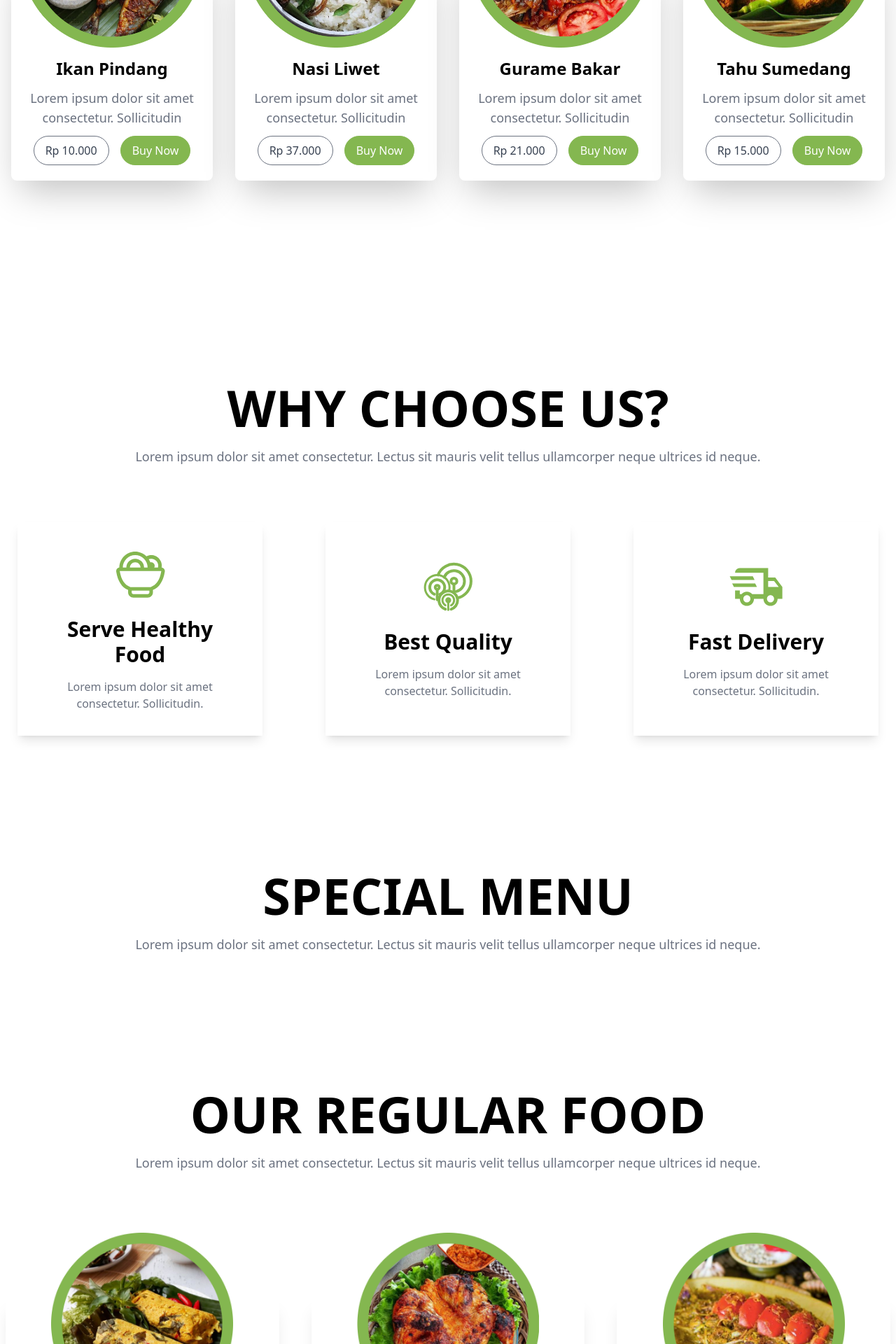
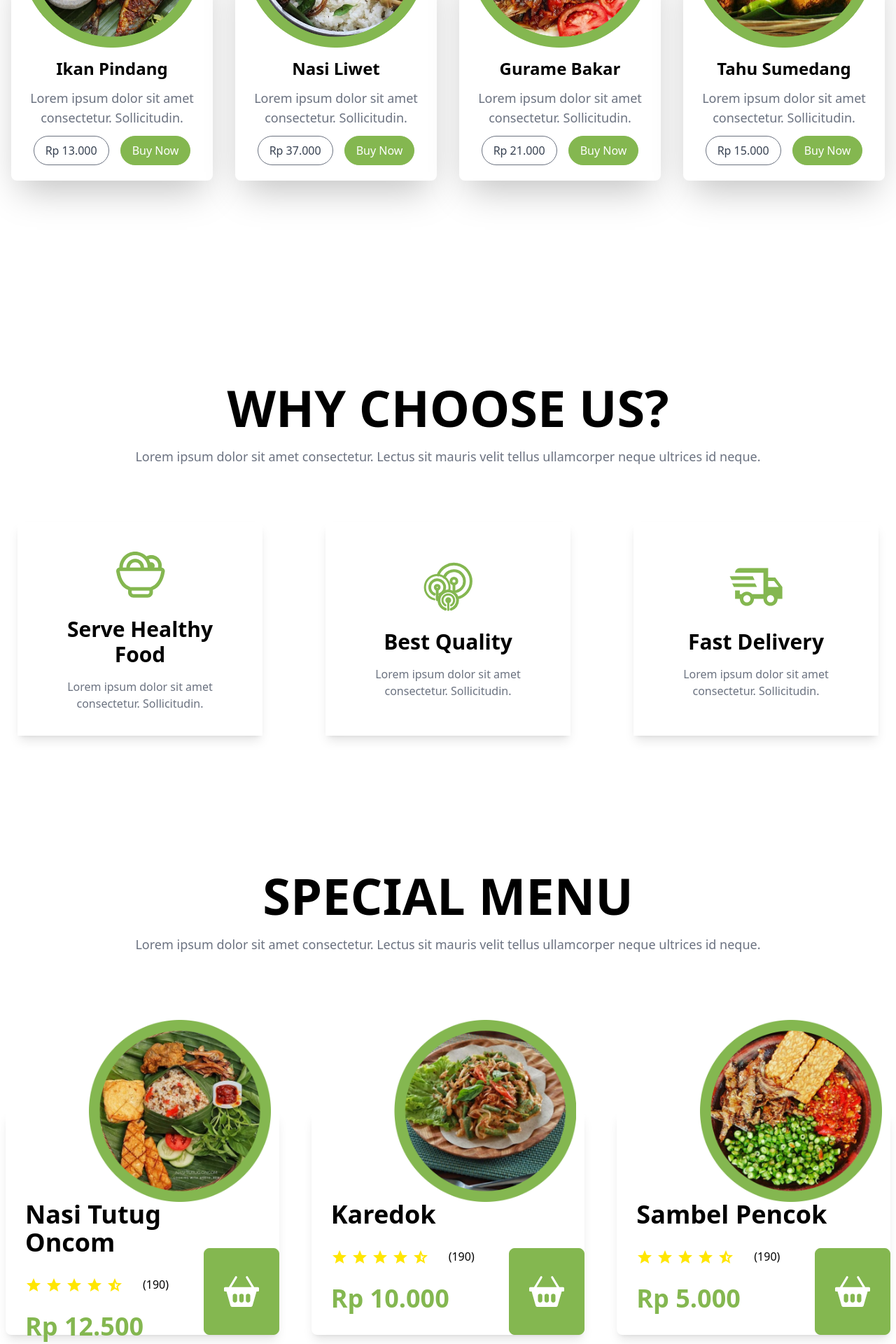
Before and after one commit to raflimaulanayh/landing-page-foodid, a Next.js app: page / in a window 1280 px wide. Shown: the part 1060-2980 px from the top of the page at 70% size. Built offline with nearby package versions, Linux system fonts and the light colour scheme.

Commit message:
Siap Deploy

```diff
--- a/components/CardsSpecial.jsx
+++ b/components/CardsSpecial.jsx
@@ -2,44 +2,30 @@ import React from "react";
 import Image from "next/image";
 import Link from "next/link";
 import { BsFillBasket2Fill } from "react-icons/bs";
-import { dataSpecialMenu } from "./data/data";
-import { Swiper, SwiperSlide } from "swiper/react";
-import { Pagination } from "swiper";
-import "swiper/css";
-import "swiper/css/pagination";
 
-const CardsSpecial = () => {
+const CardsSpecial = ({
+  imgSpecialMenu,
+  titleSpecialMenu,
+  hargaSpecialMenu,
+  imgRating,
+}) => {
   return (
-    <>
-      <Swiper
-        modules={[Pagination]}
-        spaceBetween={20}
-        slidesPerView={1}
-        pagination={{ clickable: true }}
-        onSwiper={(swiper) => console.log(swiper)}
-        onSlideChange={() => console.log("slide change")}
-      >
-        <SwiperSlide>
-          {dataSpecialMenu.map((item, index) => (
-            <div
-              key={index}
-              className="py-36 px-5 md:px-10 lg:px-2 flex items-center"
-            >
+    <div className="py-36 px-5 md:px-10 lg:px-2 flex items-center">
       <Image
-                src={item.image}
-                alt={item.name}
+        src={imgSpecialMenu}
+        alt=""
         width={260}
         height={260}
         className="absolute mb-80 right-0 mr-5"
       />
       <div className="w-full h-[320px] bg-white shadow-lg rounded-lg flex flex-col px-5 lg:px-10 xl:px-0">
         <h2 className=" text-black text-2xl sm:text-4xl font-bold mt-36 lg:mt-10 xl:mt-32 mr-10 sm:ml-7">
-                  {item.name}
+          {titleSpecialMenu}
         </h2>
         <div className="flex items-center mt-5 sm:mt-0">
           <Image
-                    src="/assets/star-rating.svg"
-                    alt="Rating Food"
+            src={imgRating}
+            alt={titleSpecialMenu}
             width={140}
             height={140}
             className="sm:m-7 mr-2"
@@ -49,7 +35,7 @@ const CardsSpecial = () => {
         <div className="flex justify-between">
           <div className="sm:ml-7 mt-5 sm:mt-0">
             <p className="text-[#84B750] font-semibold text-2xl sm:text-4xl">
-                      Rp {item.price}
+              Rp {hargaSpecialMenu}
             </p>
             <Link href="/">
               <div className="px-5 py-7 sm:px-7 sm:py-9 rounded-lg border border-[#84B750] bg-[#84B750] text-white absolute right-4 sm:right-6 lg:right-2 bottom-36">
@@ -60,10 +46,6 @@ const CardsSpecial = () => {
         </div>
       </div>
     </div>
-          ))}
-        </SwiperSlide>
-      </Swiper>
-    </>
   );
 };
 
--- a/components/data/data.js
+++ b/components/data/data.js
@@ -1,69 +1,26 @@
 export const dataFavoriteFoods = [
   {
-    id: 1,
+    image: "/assets/ikan-pindang.png",
     name: "Ikan Pindang",
-    description: "Lorem ipsum dolor sit amet consectetur. Sollicitudin",
-    image: "/assets/ikan-pindang.png",
-    price: "10.000",
+    description: "Lorem ipsum dolor sit amet consectetur. Sollicitudin.",
+    price: "13.000",
   },
   {
-    id: 2,
+    image: "/assets/nasi-liwet.png",
     name: "Nasi Liwet",
-    description: "Lorem ipsum dolor sit amet consectetur. Sollicitudin",
-    image: "/assets/nasi-liwet.png",
+    description: "Lorem ipsum dolor sit amet consectetur. Sollicitudin.",
     price: "37.000",
   },
   {
-    id: 3,
+    image: "/assets/gurame-bakar.png",
     name: "Gurame Bakar",
-    description: "Lorem ipsum dolor sit amet consectetur. Sollicitudin",
-    image: "/assets/gurame-bakar.png",
+    description: "Lorem ipsum dolor sit amet consectetur. Sollicitudin.",
     price: "21.000",
   },
   {
-    id: 4,
+    image: "/assets/tahu-sumedang.png",
     name: "Tahu Sumedang",
-    description: "Lorem ipsum dolor sit amet consectetur. Sollicitudin",
-    image: "/assets/tahu-sumedang.png",
+    description: "Lorem ipsum dolor sit amet consectetur. Sollicitudin.",
     price: "15.000",
   },
 ];
-
-export const dataSpecialMenu = [
-  {
-    id: 1,
-    name: "Nasi Tutug Oncom",
-    image: "/assets/tutug-oncom.png",
-    price: "12.500",
-  },
-  {
-    id: 2,
-    name: "Karedok",
-    image: "/assets/karedok.png",
-    price: "10.000",
-  },
-  {
-    id: 3,
-    name: "Sambel Pencok",
-    image: "/assets/sambel-pencok.png",
-    price: "5.000",
-  },
-  {
-    id: 4,
-    name: "Nasi Liwet",
-    image: "/assets/nasi-liwet.png",
-    price: "37.000",
-  },
-  {
-    id: 5,
-    name: "Gurame Bakar",
-    image: "/assets/gurame-bakar.png",
-    price: "21.000",
-  },
-  {
-    id: 6,
-    name: "Tahu Sumedang",
-    image: "/assets/tahu-sumedang.png",
-    price: "15.000",
-  },
-];
--- a/sections/Footer.jsx
+++ b/sections/Footer.jsx
@@ -45,7 +45,7 @@ const Footer = () => {
               />
               <button
                 type="submit"
-                className="my-7 mr-36 bg-[#84B750] hover:bg-opacity-80 py-3 px-4 rounded-lg border-0 text-white font-semibold text-lg"
+                className="cursor-pointer my-7 mr-36 bg-[#84B750] hover:bg-opacity-80 py-3 px-4 rounded-lg border-0 text-white font-semibold text-lg"
               >
                 Subscribe
               </button>
--- a/sections/RegularFoods.jsx
+++ b/sections/RegularFoods.jsx
@@ -47,18 +47,10 @@ const RegularFoods = () => {
           </SwiperSlide>
           <SwiperSlide>
             <CardsRegularFoods
-              imgFoodsFavorite="/assets/tahu-sumedang.png"
-              titleFavoriteFoods="Tahu Sumedang"
-              descFavoriteFoods="Lorem ipsum dolor sit amet consectetur. Sollicitudin"
-              hargaFavoriteFoods="Rp 15.000"
-            />
-          </SwiperSlide>
-          <SwiperSlide>
-            <CardsRegularFoods
               imgFoodsFavorite="/assets/kue-awug.png"
               titleFavoriteFoods="Kue Awug"
               descFavoriteFoods="Lorem ipsum dolor sit amet consectetur. Sollicitudin"
-              hargaFavoriteFoods="Rp 37.000"
+              hargaFavoriteFoods="Rp 10.000"
             />
           </SwiperSlide>
           <SwiperSlide>
@@ -66,7 +58,7 @@ const RegularFoods = () => {
               imgFoodsFavorite="/assets/cilok.png"
               titleFavoriteFoods="Cilok Edun"
               descFavoriteFoods="Lorem ipsum dolor sit amet consectetur. Sollicitudin"
-              hargaFavoriteFoods="Rp 37.000"
+              hargaFavoriteFoods="Rp 7.000"
             />
           </SwiperSlide>
         </Swiper>
@@ -93,7 +85,7 @@ const RegularFoods = () => {
               imgFoodsFavorite="/assets/kue-awug.png"
               titleFavoriteFoods="Kue Awug"
               descFavoriteFoods="Lorem ipsum dolor sit amet consectetur. Sollicitudin"
-              hargaFavoriteFoods="Rp 37.000"
+              hargaFavoriteFoods="Rp 10.000"
             />
           </SwiperSlide>
           <SwiperSlide>
@@ -101,23 +93,23 @@ const RegularFoods = () => {
               imgFoodsFavorite="/assets/cilok.png"
               titleFavoriteFoods="Cilok Edun"
               descFavoriteFoods="Lorem ipsum dolor sit amet consectetur. Sollicitudin"
-              hargaFavoriteFoods="Rp 37.000"
+              hargaFavoriteFoods="Rp 7.000"
             />
           </SwiperSlide>
           <SwiperSlide>
             <CardsRegularFoods
-              imgFoodsFavorite="/assets/nasi-liwet.png"
-              titleFavoriteFoods="Nasi Liwet"
-              descFavoriteFoods="Lorem ipsum dolor sit amet consectetur. Sollicitudin"
-              hargaFavoriteFoods="Rp 37.000"
+              imgFoodsFavorite="/assets/ikan-pindang.png"
+              titleFavoriteFoods="Mantan"
+              descFavoriteFoods="Menu Special"
+              hargaFavoriteFoods="Rp 9.999"
             />
           </SwiperSlide>
           <SwiperSlide>
             <CardsRegularFoods
-              imgFoodsFavorite="/assets/nasi-liwet.png"
-              titleFavoriteFoods="Nasi Liwet"
+              imgFoodsFavorite="/assets/Karedok.png"
+              titleFavoriteFoods="Karedok"
               descFavoriteFoods="Lorem ipsum dolor sit amet consectetur. Sollicitudin"
-              hargaFavoriteFoods="Rp 37.000"
+              hargaFavoriteFoods="Rp 10.000"
             />
           </SwiperSlide>
         </Swiper>
@@ -157,10 +149,10 @@ const RegularFoods = () => {
           </SwiperSlide>
           <SwiperSlide>
             <CardsRegularFoods
-              imgFoodsFavorite="/assets/nasi-liwet.png"
-              titleFavoriteFoods="Nasi Liwet"
+              imgFoodsFavorite="/assets/sambel-pencok.png"
+              titleFavoriteFoods="Sambel Pencok"
               descFavoriteFoods="Lorem ipsum dolor sit amet consectetur. Sollicitudin"
-              hargaFavoriteFoods="Rp 37.000"
+              hargaFavoriteFoods="Rp 5.000"
             />
           </SwiperSlide>
           <SwiperSlide>
@@ -173,10 +165,10 @@ const RegularFoods = () => {
           </SwiperSlide>
           <SwiperSlide>
             <CardsRegularFoods
-              imgFoodsFavorite="/assets/nasi-liwet.png"
-              titleFavoriteFoods="Nasi Liwet"
+              imgFoodsFavorite="/assets/tutug-oncom.png"
+              titleFavoriteFoods="Nasi Tutug Oncom"
               descFavoriteFoods="Lorem ipsum dolor sit amet consectetur. Sollicitudin"
-              hargaFavoriteFoods="Rp 37.000"
+              hargaFavoriteFoods="Rp 12.500"
             />
           </SwiperSlide>
         </Swiper>
@@ -203,7 +195,7 @@ const RegularFoods = () => {
               imgFoodsFavorite="/assets/kue-awug.png"
               titleFavoriteFoods="Kue Awug"
               descFavoriteFoods="Lorem ipsum dolor sit amet consectetur. Sollicitudin"
-              hargaFavoriteFoods="Rp 37.000"
+              hargaFavoriteFoods="Rp 10.000"
             />
           </SwiperSlide>
           <SwiperSlide>
@@ -211,7 +203,7 @@ const RegularFoods = () => {
               imgFoodsFavorite="/assets/cilok.png"
               titleFavoriteFoods="Cilok Edun"
               descFavoriteFoods="Lorem ipsum dolor sit amet consectetur. Sollicitudin"
-              hargaFavoriteFoods="Rp 37.000"
+              hargaFavoriteFoods="Rp 7.000"
             />
           </SwiperSlide>
           <SwiperSlide>
@@ -224,18 +216,18 @@ const RegularFoods = () => {
           </SwiperSlide>
           <SwiperSlide>
             <CardsRegularFoods
-              imgFoodsFavorite="/assets/nasi-liwet.png"
-              titleFavoriteFoods="Nasi Liwet"
+              imgFoodsFavorite="/assets/ikan-pindang.png"
+              titleFavoriteFoods="Ikan Pindang"
               descFavoriteFoods="Lorem ipsum dolor sit amet consectetur. Sollicitudin"
-              hargaFavoriteFoods="Rp 37.000"
+              hargaFavoriteFoods="Rp 13.000"
             />
           </SwiperSlide>
           <SwiperSlide>
             <CardsRegularFoods
-              imgFoodsFavorite="/assets/nasi-liwet.png"
-              titleFavoriteFoods="Nasi Liwet"
+              imgFoodsFavorite="/assets/tahu-sumedang.png"
+              titleFavoriteFoods="Tahu Sumedang"
               descFavoriteFoods="Lorem ipsum dolor sit amet consectetur. Sollicitudin"
-              hargaFavoriteFoods="Rp 37.000"
+              hargaFavoriteFoods="Rp 15.000"
             />
           </SwiperSlide>
         </Swiper>
--- a/sections/SpecialMenu.jsx
+++ b/sections/SpecialMenu.jsx
@@ -1,5 +1,8 @@
 import React from "react";
-
+import { Pagination } from "swiper";
+import { Swiper, SwiperSlide } from "swiper/react";
+import "swiper/css";
+import "swiper/css/pagination";
 import CardsSpecial from "@/components/CardsSpecial";
 import TitleSection from "@/components/TitleSection";
 
@@ -10,10 +13,66 @@ const SpecialMenu = () => {
         <TitleSection title="SPECIAL MENU" />
       </div>
       <div className="xl:hidden flex flex-wrap justify-center">
-        <CardsSpecial />
+        <Swiper
+          modules={[Pagination]}
+          spaceBetween={20}
+          slidesPerView={1}
+          pagination={{ clickable: true }}
+          onSwiper={(swiper) => console.log(swiper)}
+          onSlideChange={() => console.log("slide change")}
+        >
+          <SwiperSlide>
+            <CardsSpecial
+              imgSpecialMenu="/assets/tutug-oncom.png"
+              titleSpecialMenu="Nasi Tutug Oncom"
+              imgRating="/assets/star-rating.svg"
+              hargaSpecialMenu="12.500"
+            />
+          </SwiperSlide>
+          <SwiperSlide>
+            <CardsSpecial
+              imgSpecialMenu="/assets/karedok.png"
+              titleSpecialMenu="Karedok"
+              imgRating="/assets/star-rating.svg"
+              hargaSpecialMenu="10.000"
+            />
+          </SwiperSlide>
+          <SwiperSlide>
+            <CardsSpecial
+              imgSpecialMenu="/assets/sambel-pencok.png"
+              titleSpecialMenu="Sambel Pencok"
+              imgRating="/assets/star-rating.svg"
+              hargaSpecialMenu="5.000"
+            />
+          </SwiperSlide>
+          <SwiperSlide>
+            <CardsSpecial
+              imgSpecialMenu="/assets/nasi-liwet.png"
+              titleSpecialMenu="Nasi Liwet"
+              imgRating="/assets/star-rating.svg"
+              hargaSpecialMenu="37.000"
+            />
+          </SwiperSlide>
+          <SwiperSlide>
+            <CardsSpecial
+              imgSpecialMenu="/assets/gurame-bakar.png"
+              titleSpecialMenu="Gurame Bakar"
+              imgRating="/assets/star-rating.svg"
+              hargaSpecialMenu="21.000"
+            />
+          </SwiperSlide>
+          <SwiperSlide>
+            <CardsSpecial
+              imgSpecialMenu="/assets/tahu-sumedang.png"
+              titleSpecialMenu="Tahu Sumedang"
+              imgRating="/assets/star-rating.svg"
+              hargaSpecialMenu="15.000"
+            />
+          </SwiperSlide>
+        </Swiper>
       </div>
       <div className="hidden xl:flex flex-wrap justify-center">
-        {/* <Swiper
+        <Swiper
           modules={[Pagination]}
           spaceBetween={30}
           slidesPerView={3}
@@ -22,9 +81,54 @@ const SpecialMenu = () => {
           onSlideChange={() => console.log("slide change")}
         >
           <SwiperSlide>
-            <CardsSpecial />
+            <CardsSpecial
+              imgSpecialMenu="/assets/tutug-oncom.png"
+              titleSpecialMenu="Nasi Tutug Oncom"
+              imgRating="/assets/star-rating.svg"
+              hargaSpecialMenu="12.500"
+            />
           </SwiperSlide>
-        </Swiper> */}
+          <SwiperSlide>
+            <CardsSpecial
+              imgSpecialMenu="/assets/karedok.png"
+              titleSpecialMenu="Karedok"
+              imgRating="/assets/star-rating.svg"
+              hargaSpecialMenu="10.000"
+            />
+          </SwiperSlide>
+          <SwiperSlide>
+            <CardsSpecial
+              imgSpecialMenu="/assets/sambel-pencok.png"
+              titleSpecialMenu="Sambel Pencok"
+              imgRating="/assets/star-rating.svg"
+              hargaSpecialMenu="5.000"
+            />
+          </SwiperSlide>
+          <SwiperSlide>
+            <CardsSpecial
+              imgSpecialMenu="/assets/nasi-liwet.png"
+              titleSpecialMenu="Nasi Pindang"
+              imgRating="/assets/star-rating.svg"
+              hargaSpecialMenu="37.000"
+            />
+          </SwiperSlide>
+          <SwiperSlide>
+            <CardsSpecial
+              imgSpecialMenu="/assets/gurame-bakar.png"
+              titleSpecialMenu="Gurame Bakar"
+              imgRating="/assets/star-rating.svg"
+              hargaSpecialMenu="21.000"
+            />
+          </SwiperSlide>
+          <SwiperSlide>
+            <CardsSpecial
+              imgSpecialMenu="/assets/tahu-sumedang.png"
+              titleSpecialMenu="Tahu Sumedang"
+              imgRating="/assets/star-rating.svg"
+              hargaSpecialMenu="15.000"
+            />
+          </SwiperSlide>
+        </Swiper>
       </div>
     </section>
   );
```
Also changed, not shown: components/Navbar.js (+7 -4 lines). Lines whose indentation alone changed are shown as unchanged.
